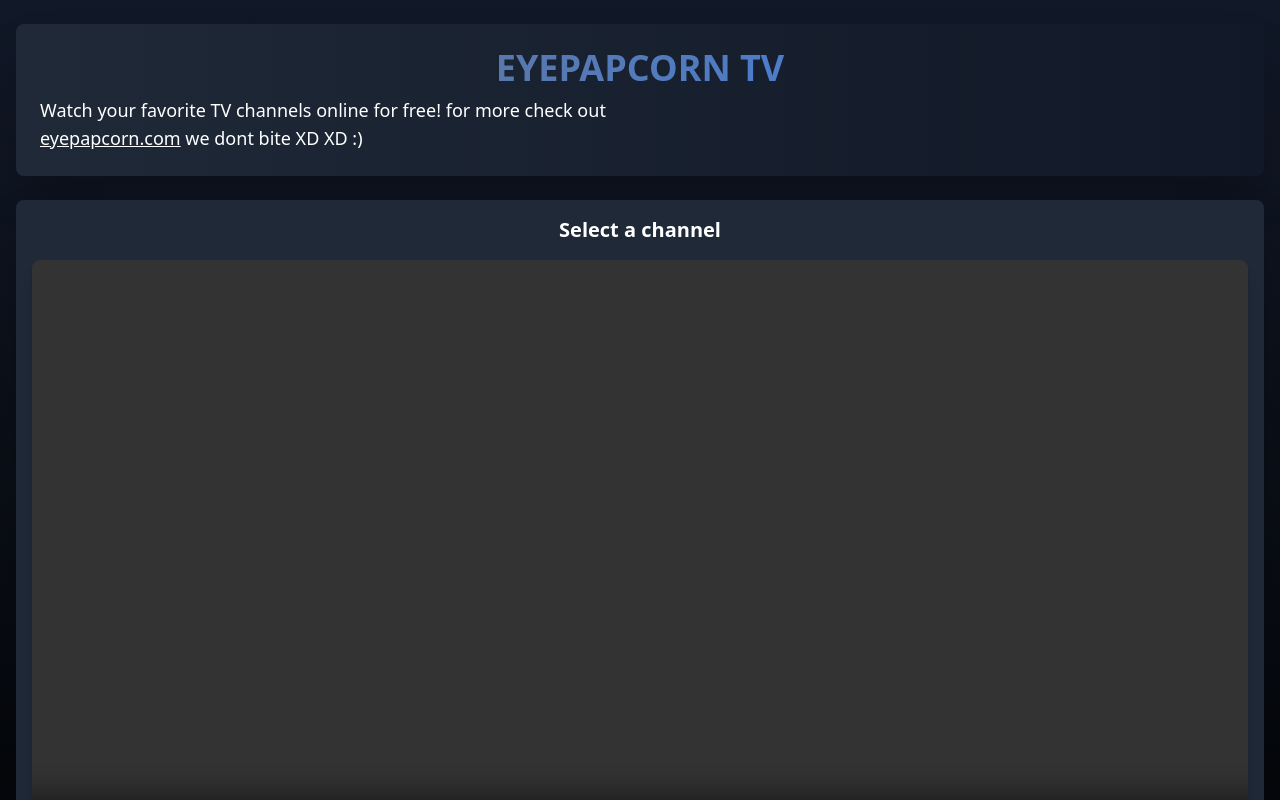
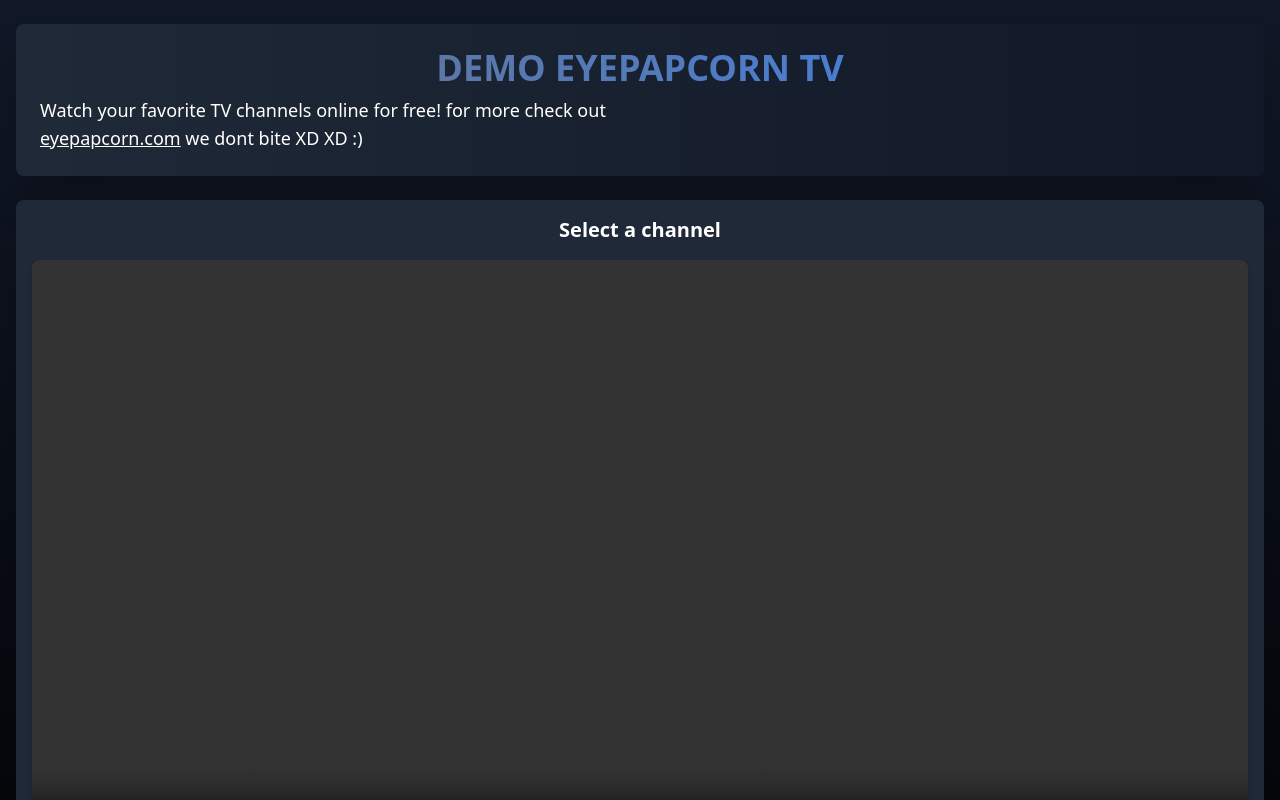
Before and after one commit to pixilated730/pixilated, a plain HTML site: page index.html in a window 1280 px wide. Shown: the top 800 px of the page. Drawn offline with nearby package versions, Linux system fonts and the light colour scheme; no server answers.

Commit message:
nmeeka Demo to confuse you

```diff
--- a/index.html
+++ b/index.html
@@ -11,7 +11,7 @@
     <div class="container mx-auto px-4 py-6 flex flex-col min-h-screen">
         <header class="bg-gradient-to-r from-gray-800 to-gray-900 p-6 rounded-lg shadow-2xl mb-6">
             <h1 class="text-3xl md:text-4xl font-bold text-center bg-clip-text text-transparent bg-gradient-to-r from-gray-500 to-blue-500">
-                EYEPAPCORN TV
+                DEMO EYEPAPCORN TV
             </h1>
             <h2 class="text-lg text-left text-white-400 mt-2">
                 Watch your favorite TV channels online for free! for more check out<br><a href="https://watch.eyepapcorn.live" class="underline">eyepapcorn.com</a> we dont bite XD XD :)
```
